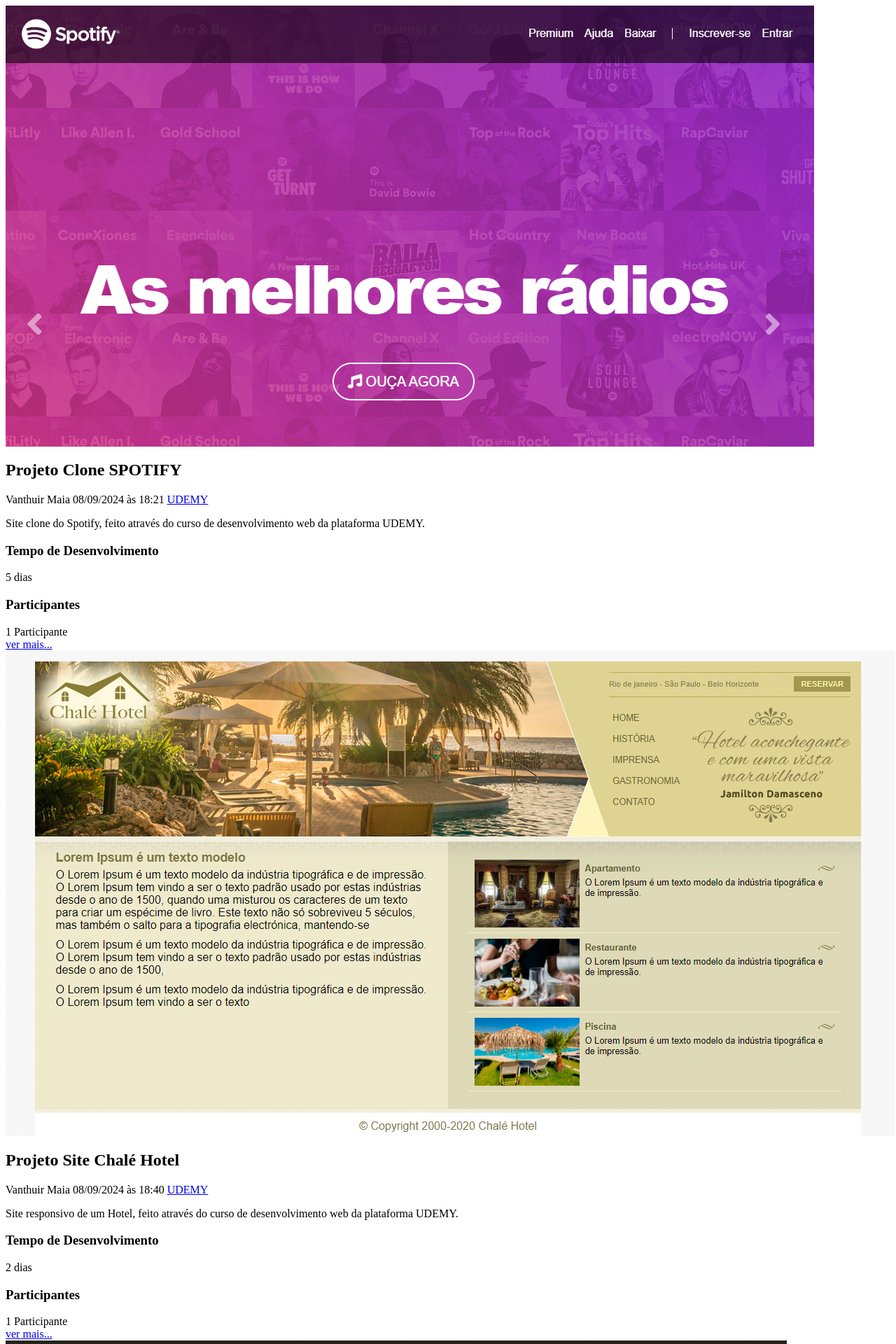
After one commit to VanthuirMaia/curso-django-projeto1, a Django app: template recipes/templates/recipes/partials/project.html in a window 1280 px wide. The commit adds this page. Shown: the top 1920 px of the page at 70% size. Run offline with Django 5.2, Linux system fonts and the light colour scheme; the template is opened without the code that fills it, so the values that code supplies are empty; parts of the project's set-up code (start-up, migrations or seed data) failed here and were passed over.

Commit message:
Adicionando novas imagens / Adicionado Footer

```diff
--- /dev/null
+++ b/recipes/templates/recipes/partials/project.html
@@ -0,0 +1,224 @@
+{% load static %}
+<div class="project project-list-item">
+    <div class="project-cover">
+        <img src="{% static 'img/spotify.png' %}" alt="spotify">
+    </div>
+    <div class="project-title-container">
+        <h2 class="recipe-title">
+            Projeto Clone SPOTIFY
+        </h2>
+    </div>
+
+    <div class="project-author">
+        <span class="project-author-item">
+            <i class="fas fa-user"></i>
+            Vanthuir Maia
+        </span>
+        <span class="project-author-item">
+            <i class="fas fa-calendar-alt"></i>
+            08/09/2024 às 18:21
+        </span>
+        <span class="project-author-item">
+            <a href="/recipes/category/UDEMY">
+                <i class="fas fa-layer-group"></i>
+                <span>UDEMY</span>
+            </a>
+        </span>
+    </div>
+
+    <div class="project-content">
+        <p>Site clone do Spotify, feito através do curso de desenvolvimento web da plataforma UDEMY.</p>
+    </div>
+
+    <div class="project-meta-container">
+        <div class="project-meta project-preparation">
+            <h3 class="project-meta-title"><i class="fas fa-stopwatch"></i> Tempo de Desenvolvimento</h3>
+            <div class="project-meta-text">
+                5 dias
+            </div>
+        </div>
+        <div class="project-meta project-servings">
+            <h3 class="project-meta-title"><i class="fas fa-pizza-slice"></i> Participantes</h3>
+            <div class="project-meta-text">
+                1 Participante
+            </div>
+        </div>
+    </div>
+
+    <footer class="project-footer">
+        <a class="project-read-more button button-dark button-full-width" href="/recipe/spotify">
+            <i class="fas fa-eye"></i>
+            <span>ver mais...</span>
+        </a>
+    </footer>
+
+
+</div>
+
+<div class="project project-list-item">
+    <div class="project-cover">
+        <img src="{% static 'img/chale_hotel.png' %}" alt="spotify">
+    </div>
+    <div class="project-title-container">
+        <h2 class="recipe-title">
+            Projeto Site Chalé Hotel
+        </h2>
+    </div>
+
+    <div class="project-author">
+        <span class="project-author-item">
+            <i class="fas fa-user"></i>
+            Vanthuir Maia
+        </span>
+        <span class="project-author-item">
+            <i class="fas fa-calendar-alt"></i>
+            08/09/2024 às 18:40
+        </span>
+        <span class="project-author-item">
+            <a href="/recipes/category/UDEMY">
+                <i class="fas fa-layer-group"></i>
+                <span>UDEMY</span>
+            </a>
+        </span>
+    </div>
+
+    <div class="project-content">
+        <p>Site responsivo de um Hotel, feito através do curso de desenvolvimento web da plataforma UDEMY.</p>
+    </div>
+
+    <div class="project-meta-container">
+        <div class="project-meta project-preparation">
+            <h3 class="project-meta-title"><i class="fas fa-stopwatch"></i> Tempo de Desenvolvimento</h3>
+            <div class="project-meta-text">
+                2 dias
+            </div>
+        </div>
+        <div class="project-meta project-servings">
+            <h3 class="project-meta-title"><i class="fas fa-pizza-slice"></i> Participantes</h3>
+            <div class="project-meta-text">
+                1 Participante
+            </div>
+        </div>
+    </div>
+
+    <footer class="project-footer">
+        <a class="project-read-more button button-dark button-full-width" href="/recipe/spotify">
+            <i class="fas fa-eye"></i>
+            <span>ver mais...</span>
+        </a>
+    </footer>
+
+
+</div>
+
+<div class="project project-list-item">
+    <div class="project-cover">
+        <img src="{% static 'img/museu_nacional.png' %}" alt="spotify">
+    </div>
+    <div class="project-title-container">
+        <h2 class="recipe-title">
+            Projeto Site Museu Nacional
+        </h2>
+    </div>
+
+    <div class="project-author">
+        <span class="project-author-item">
+            <i class="fas fa-user"></i>
+            Vanthuir Maia
+        </span>
+        <span class="project-author-item">
+            <i class="fas fa-calendar-alt"></i>
+            08/09/2024 às 18:50
+        </span>
+        <span class="project-author-item">
+            <a href="/recipes/category/UDEMY">
+                <i class="fas fa-layer-group"></i>
+                <span>UDEMY</span>
+            </a>
+        </span>
+    </div>
+
+    <div class="project-content">
+        <p>Site responsivo do Museu Nacional, feito através do curso de desenvolvimento web da plataforma UDEMY.</p>
+    </div>
+
+    <div class="project-meta-container">
+        <div class="project-meta project-preparation">
+            <h3 class="project-meta-title"><i class="fas fa-stopwatch"></i> Tempo de Desenvolvimento</h3>
+            <div class="project-meta-text">
+                10 dias
+            </div>
+        </div>
+        <div class="project-meta project-servings">
+            <h3 class="project-meta-title"><i class="fas fa-pizza-slice"></i> Participantes</h3>
+            <div class="project-meta-text">
+                1 Participante
+            </div>
+        </div>
+    </div>
+
+    <footer class="project-footer">
+        <a class="project-read-more button button-dark button-full-width" href="/recipe/spotify">
+            <i class="fas fa-eye"></i>
+            <span>ver mais...</span>
+        </a>
+    </footer>
+
+
+</div>
+
+<div class="project project-list-item">
+    <div class="project-cover">
+        <img src="{% static 'img/tecblog.png' %}" alt="spotify">
+    </div>
+    <div class="project-title-container">
+        <h2 class="recipe-title">
+            Projeto TecBlog
+        </h2>
+    </div>
+
+    <div class="project-author">
+        <span class="project-author-item">
+            <i class="fas fa-user"></i>
+            Vanthuir Maia
+        </span>
+        <span class="project-author-item">
+            <i class="fas fa-calendar-alt"></i>
+            08/09/2024 às 19:23
+        </span>
+        <span class="project-author-item">
+            <a href="/recipes/category/UDEMY">
+                <i class="fas fa-layer-group"></i>
+                <span>ETE</span>
+            </a>
+        </span>
+    </div>
+
+    <div class="project-content">
+        <p>Blog de notícias, idealizado para atender um projeto do curso de DS da ETE.</p>
+    </div>
+
+    <div class="project-meta-container">
+        <div class="project-meta project-preparation">
+            <h3 class="project-meta-title"><i class="fas fa-stopwatch"></i> Tempo de Desenvolvimento</h3>
+            <div class="project-meta-text">
+                25 dias
+            </div>
+        </div>
+        <div class="project-meta project-servings">
+            <h3 class="project-meta-title"><i class="fas fa-pizza-slice"></i> Participantes</h3>
+            <div class="project-meta-text">
+                1 Participante
+            </div>
+        </div>
+    </div>
+
+    <footer class="project-footer">
+        <a class="project-read-more button button-dark button-full-width" href="/recipe/spotify">
+            <i class="fas fa-eye"></i>
+            <span>ver mais...</span>
+        </a>
+    </footer>
+
+
+</div>
```
Also changed, not shown: recipes/templates/recipes/pages/home.html (+3 -46 lines), recipes/templates/recipes/partials/footer.html (added, +14 -0 lines), recipes/templates/recipes/partials/head.html (+83 -0 lines), recipes/static/img/chale_hotel.png (added), recipes/static/img/museu_nacional.png (added), recipes/static/img/spotify.png (added), recipes/static/img/tecblog.png (added), 1 other file.
